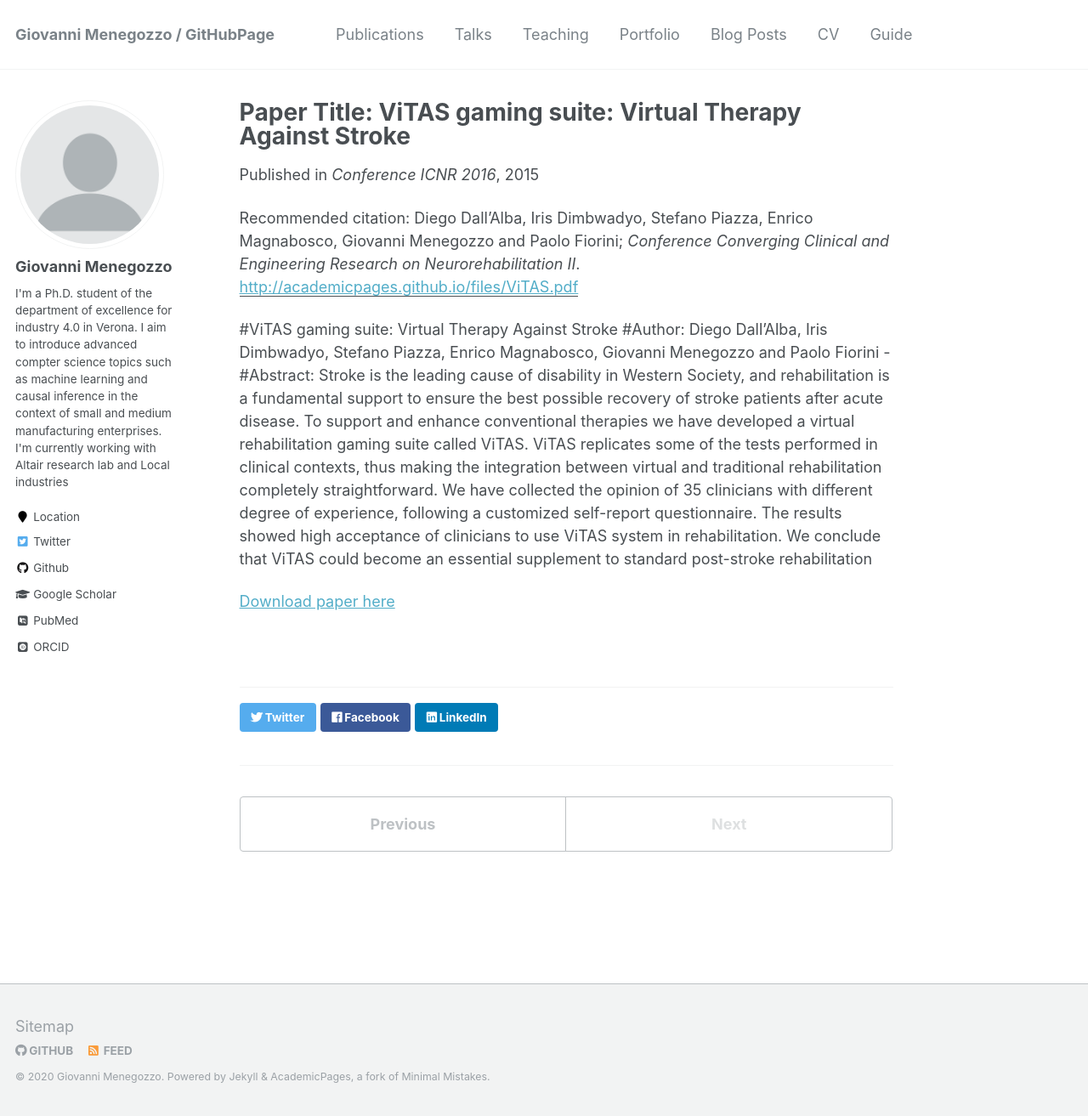
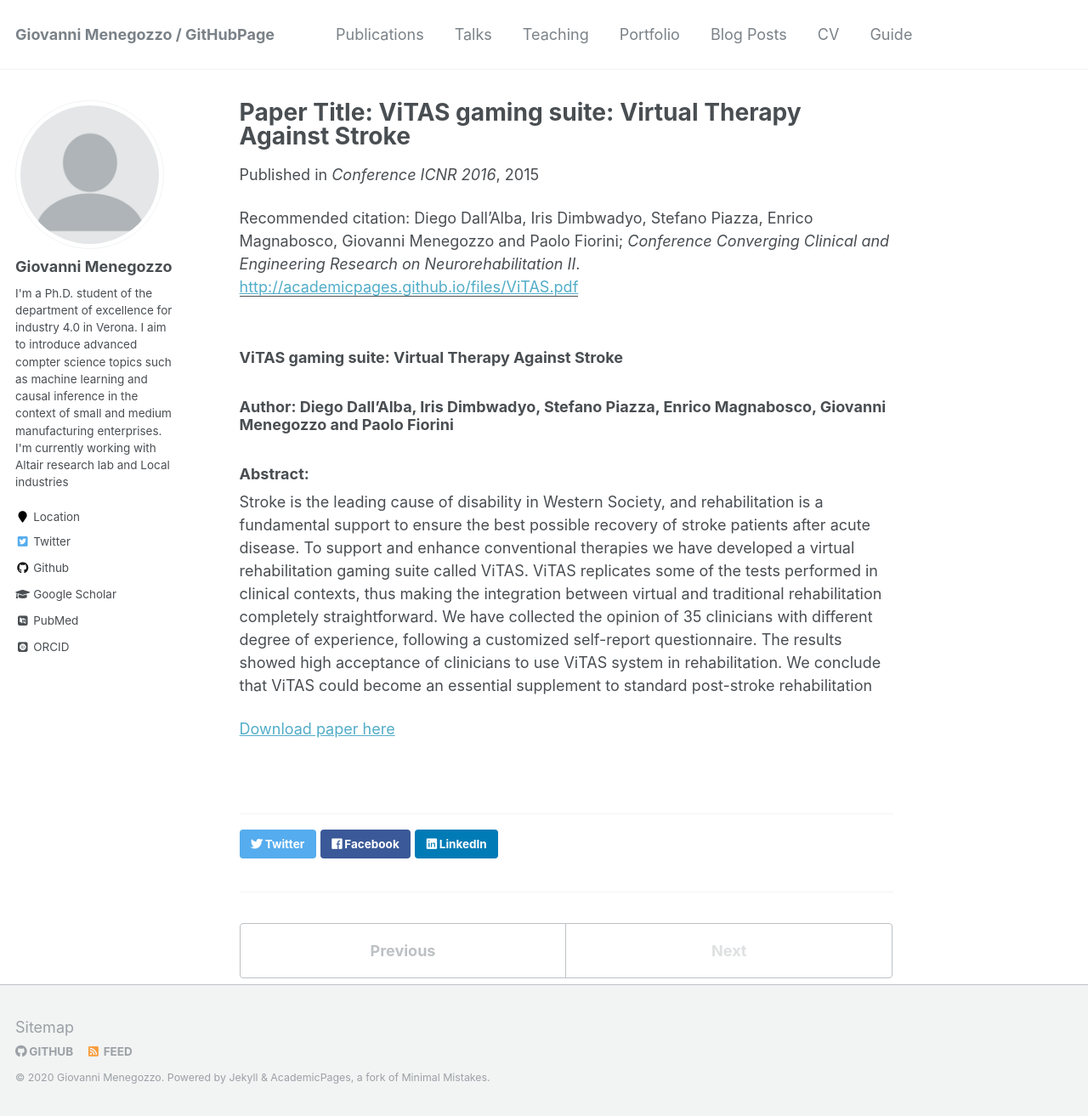
Before and after one commit to giovanniMen/giovannimenegozzosite, a Jekyll site: the page built from _publications/ViTAS.md, in a window 1280 px wide and 1313 px high. Shown: the whole window at 85% size. Built offline with Jekyll 4.4.1, drawn with Linux system fonts in a browser that asks for light colours; some web fonts are replaced.

Commit message:
Update ViTAS.md

```diff
--- a/_publications/ViTAS.md
+++ b/_publications/ViTAS.md
@@ -9,9 +9,9 @@ paperurl: 'http://academicpages.github.io/files/ViTAS.pdf'
 citation: 'Diego Dall’Alba, Iris Dimbwadyo, Stefano Piazza, Enrico Magnabosco, Giovanni Menegozzo and Paolo Fiorini; <i>Conference Converging Clinical and Engineering Research on Neurorehabilitation II</i>.'
 ---
 
-#ViTAS gaming suite: Virtual Therapy Against Stroke
-#Author: Diego Dall’Alba, Iris Dimbwadyo, Stefano Piazza, Enrico Magnabosco, Giovanni Menegozzo and Paolo Fiorini
--#Abstract:
+<h3>ViTAS gaming suite: Virtual Therapy Against Stroke</h3>
+<h3>Author: Diego Dall’Alba, Iris Dimbwadyo, Stefano Piazza, Enrico Magnabosco, Giovanni Menegozzo and Paolo Fiorini</h3>
+<h3>Abstract:</h3>
 Stroke is the leading cause of disability in Western
 Society, and rehabilitation is a fundamental support to ensure the best possible recovery of stroke patients after acute
 disease. To support and enhance conventional therapies we
```
